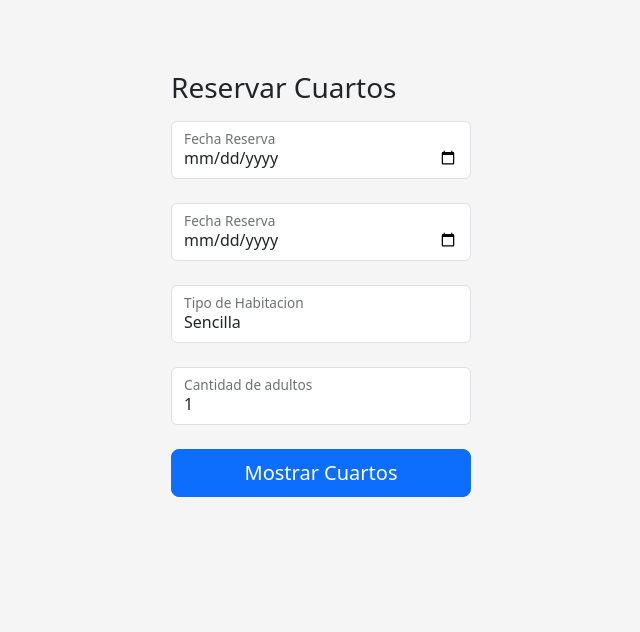
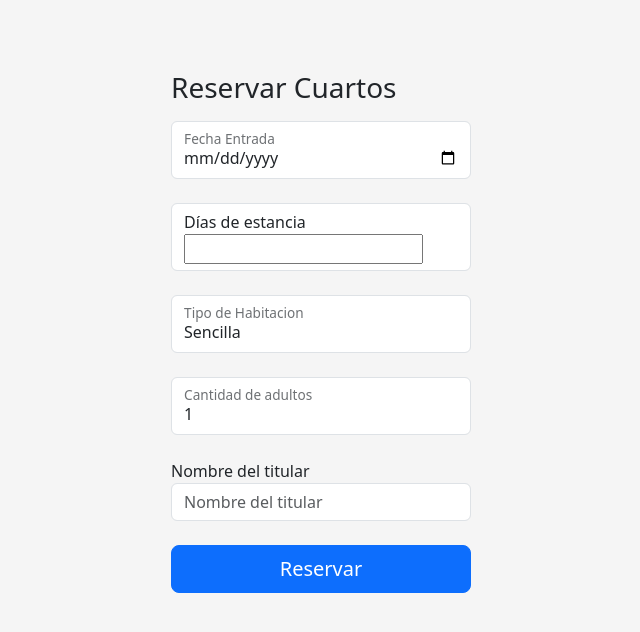
Before and after one commit to OscarF17/bd-final, a Flask app: page /reservas in a window 1280 px wide. Shown: the part 56-688 px from the top of the page, without its empty margins (319-959 px from the left). Run offline with Flask 3, Linux system fonts and the light colour scheme; a user stored in the database is signed in; data comes from the database, SQL or seed files in the repository; some libraries are stand-ins or nearby versions.

Commit message:
reservar funcionando

```diff
--- a/app.py
+++ b/app.py
@@ -82,8 +82,30 @@ def miCuenta():
 
 @app.route('/reservarHabitacion', methods=['GET', 'POST'])
 def reservarHabitacion():
+    if request.method == 'POST':
+        user_id = current_user.id
+        fecha= request.form['fechaEntrada']
+        dias = request.form['dias']
+        tipo = request.form['tipo_cuarto']
+        personas = request.form['cantidad_adultos']
+        titular = request.form['titular']
 
-    return redirect(url_for('miCuenta'))
+        cur = db.connection.cursor()
+        cur.callproc("verificarDisponibilidadSinOutput", [tipo, fecha, dias])
+        disponibilidad = cur.fetchall()
+        cur.nextset()
+        if len(disponibilidad) > 0:
+            cur.callproc("agregarReservacion", [user_id, tipo, fecha, dias, titular, personas])
+            cur.nextset()
+            cur.connection.commit()
+            cur.close()
+            return redirect(url_for('miCuenta'))
+
+        else:
+            cur.connection.commit()
+            cur.close()
+            return "No hay habitaciones disponibles en estas fechas"
+
 
 @app.route('/cenotes')
 @login_required
--- a/templates/miCuenta.html
+++ b/templates/miCuenta.html
@@ -86,6 +86,7 @@
                         <th>Tipo habitacion</th>
                         <th>Fecha inicio</th>
                         <th>Fecha fin</th>
+                        <th>Costo</th>
                     </tr>
                 </thead>
                 {% for reservacion in reservaciones %}
@@ -93,6 +94,7 @@
                         <td>{{ reservacion[11] }}</td>
                         <td>{{ reservacion[3] }}</td>
                         <td>{{ reservacion[4] }}</td>
+                        <td>{{ reservacion[7] }}</td>
                         <td>
                             <form action="/eliminarReservacion" method="POST">
                                 <input type="hidden" name="numero_habitacion" value="{{ reservacion[1] }}">
--- a/templates/reservas.html
+++ b/templates/reservas.html
@@ -53,12 +53,12 @@
 
           <div class="form-floating">
               <input type="date" class="form-control" name="fechaEntrada" required >
-              <label for="fechaReserva">Fecha Reserva</label>
-            </div>
+              <label for="fechaEntrada">Fecha Entrada</label>
+          </div>
             <br>
-            <div class="form-floating">
-                <input type="date" class="form-control" name="fechaSalida" required >
-                <label for="fechaReserva">Fecha Reserva</label>
+            <div class="form-control">
+                <label for="dias">Días de estancia</label>
+                <input type="number" name="dias" min="1" step="1" required>
               </div>
               <br>
 
@@ -72,6 +72,7 @@
 
             </select>
             <label for="tipo_cuarto">Tipo de Habitacion</label>
+            </div>
             <br>
 
             <div class="form-floating">
@@ -83,16 +84,20 @@
                     <option value="3">3</option>
                     <option value="4">4</option>
 
-            </select>
+                </select>
             <label for="cantidad_adultos">Cantidad de adultos</label>
-              </div>
-
-
+            </div>
 
           <br>
 
+            <div class="form-group">
+                <label for="titular">Nombre del titular</label>
+                <input type="text" class="form-control" name="titular" id="titular" placeholder="Nombre del titular">
+            </div>
 
-          <button class="w-100 btn btn-lg btn-primary" type="submit">Mostrar Cuartos</button>
+        <br>
+
+          <button class="w-100 btn btn-lg btn-primary" type="submit">Reservar</button>
 
         </form>
       </main>
```
